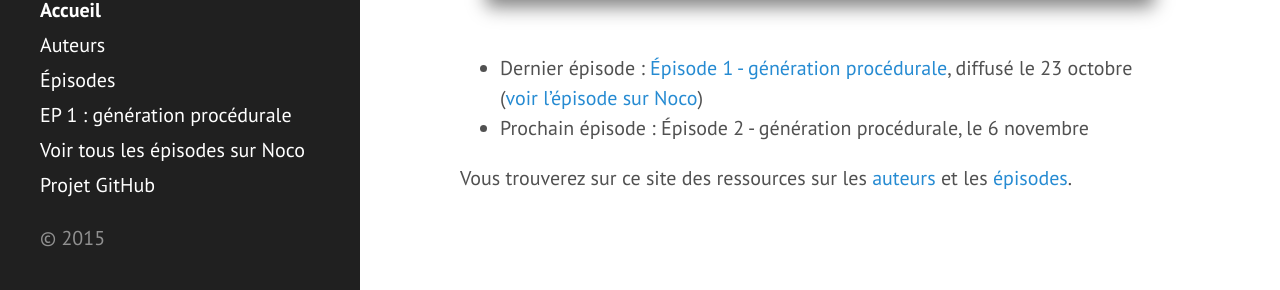
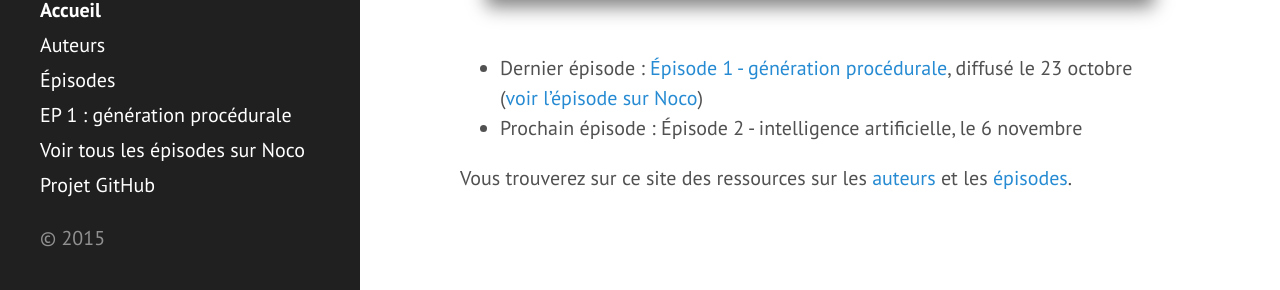
Before and after one commit to jilljenn/fautealgo, a Jekyll site: the page built from index.md, in a window 1280 px wide and 1085 px high. Shown: the part 792-1082 px from the top of the window. Built offline with Jekyll 4.4.1, drawn with Linux system fonts in a browser that asks for light colours; Markdown is read by kramdown in place of the engine named in the settings.

Commit message:
Fix episode 2 description

```diff
--- a/index.md
+++ b/index.md
@@ -15,6 +15,6 @@ title: Accueil
 
 - Dernier épisode : [Épisode 1 - génération procédurale](/ep1/), diffusé le 23 octobre
 ([voir l'épisode sur Noco](http://noco.tv/emission/23437/nolife/la-faute-a-l-algo/01-chaines-de-markov-et-generation-procedurale))
-- Prochain épisode : Épisode 2 - génération procédurale, le 6 novembre
+- Prochain épisode : Épisode 2 - intelligence artificielle, le 6 novembre
 
 Vous trouverez sur ce site des ressources sur les [auteurs](/about/) et les [épisodes](/eps/).
```
